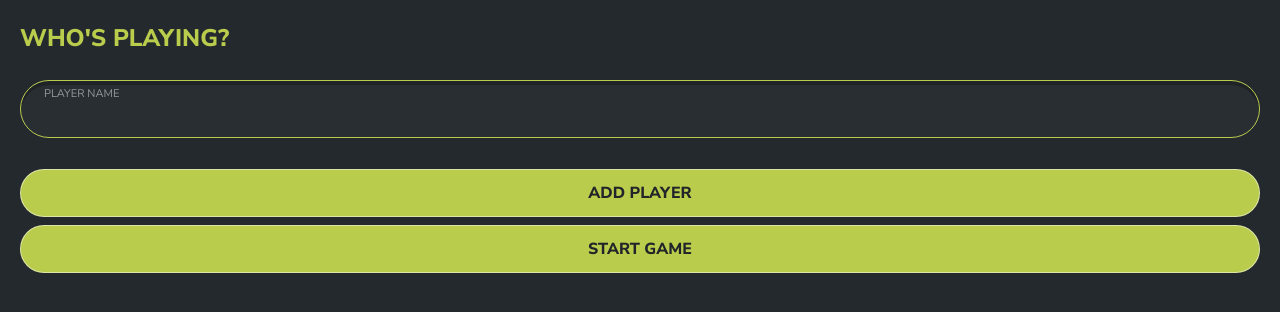
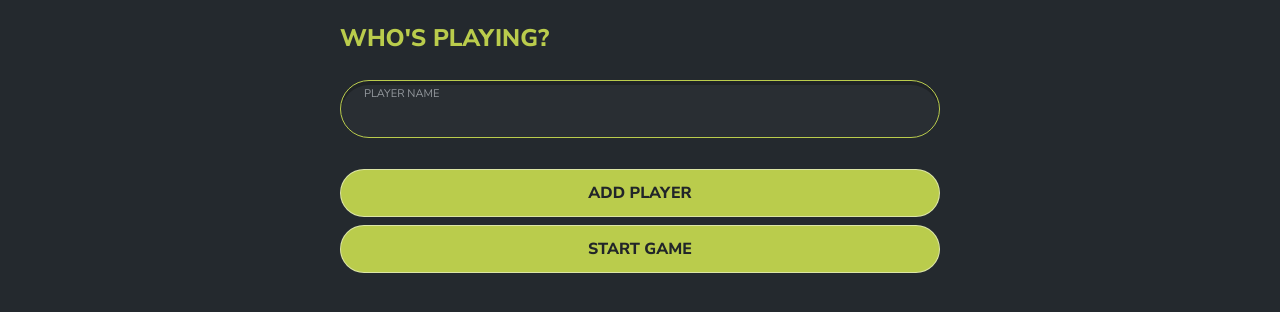
Before and after one commit to jasonjohnson47/svelte-score-keeper, a Svelte app: page / in a window 1280 px wide. Shown: the top 312 px of the page. Built offline with nearby package versions, Linux system fonts and the light colour scheme.

Commit message:
Set max width for content

```diff
--- a/public/global.css
+++ b/public/global.css
@@ -24,6 +24,8 @@ body {
 }
 main {
     padding: 20px;
+    max-width: 640px;
+    margin: 0 auto;
 }
 
 h1 {
```
